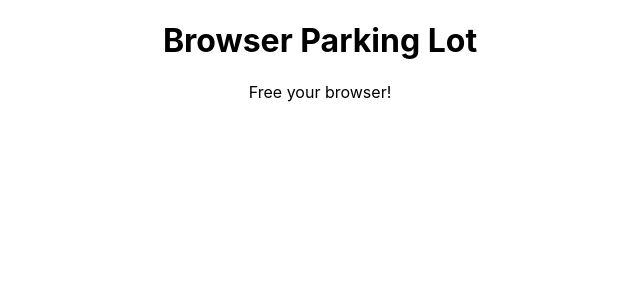
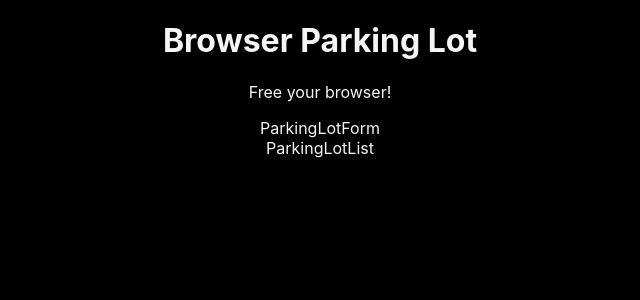
Before and after one commit to Kennethmontgomery119/Browser-Parking-Lot, a React (Create React App) app: page / in a window 1280 px wide. Shown: the top 300 px of the page, without its empty margins (320-960 px from the left). Built offline with nearby package versions, Linux system fonts and the light colour scheme; the HTML template or start-up script is replaced by a standard one.

Commit message:
Components

```diff
--- a/src/App.js
+++ b/src/App.js
@@ -1,4 +1,6 @@
 import './App.css';
+import ParkingLotForm from "./Components/ParkingLotForm/ParkingLotForm";
+import ParkingLotList from "./Components/ParkingLotList/ParkingLotList";
 
 function App() {
   return (
@@ -7,6 +9,10 @@
           <h1>Browser Parking Lot</h1>
           <p>Free your browser!</p>
       </header>
+      <main>
+          <ParkingLotForm />
+          <ParkingLotList />
+      </main>
     </div>
   );
 }
--- /dev/null
+++ b/src/Components/ParkingLotForm/ParkingLotForm.jsx
@@ -0,0 +1,8 @@
+import React from 'react';
+
+
+export default function ParkingLotForm() {
+    return (
+        <div>ParkingLotForm</div>
+    );
+}
--- /dev/null
+++ b/src/Components/ParkingLotList/ParkingLotList.jsx
@@ -0,0 +1,8 @@
+import React from 'react';
+
+
+export default function ParkingLotList() {
+    return (
+        <div>ParkingLotList</div>
+    );
+}
--- a/src/index.css
+++ b/src/index.css
@@ -1,4 +1,6 @@
 body {
+  color: whitesmoke;
+  background-color: black;
   margin: 0;
   font-family: -apple-system, BlinkMacSystemFont, 'Segoe UI', 'Roboto', 'Oxygen',
     'Ubuntu', 'Cantarell', 'Fira Sans', 'Droid Sans', 'Helvetica Neue',
```
